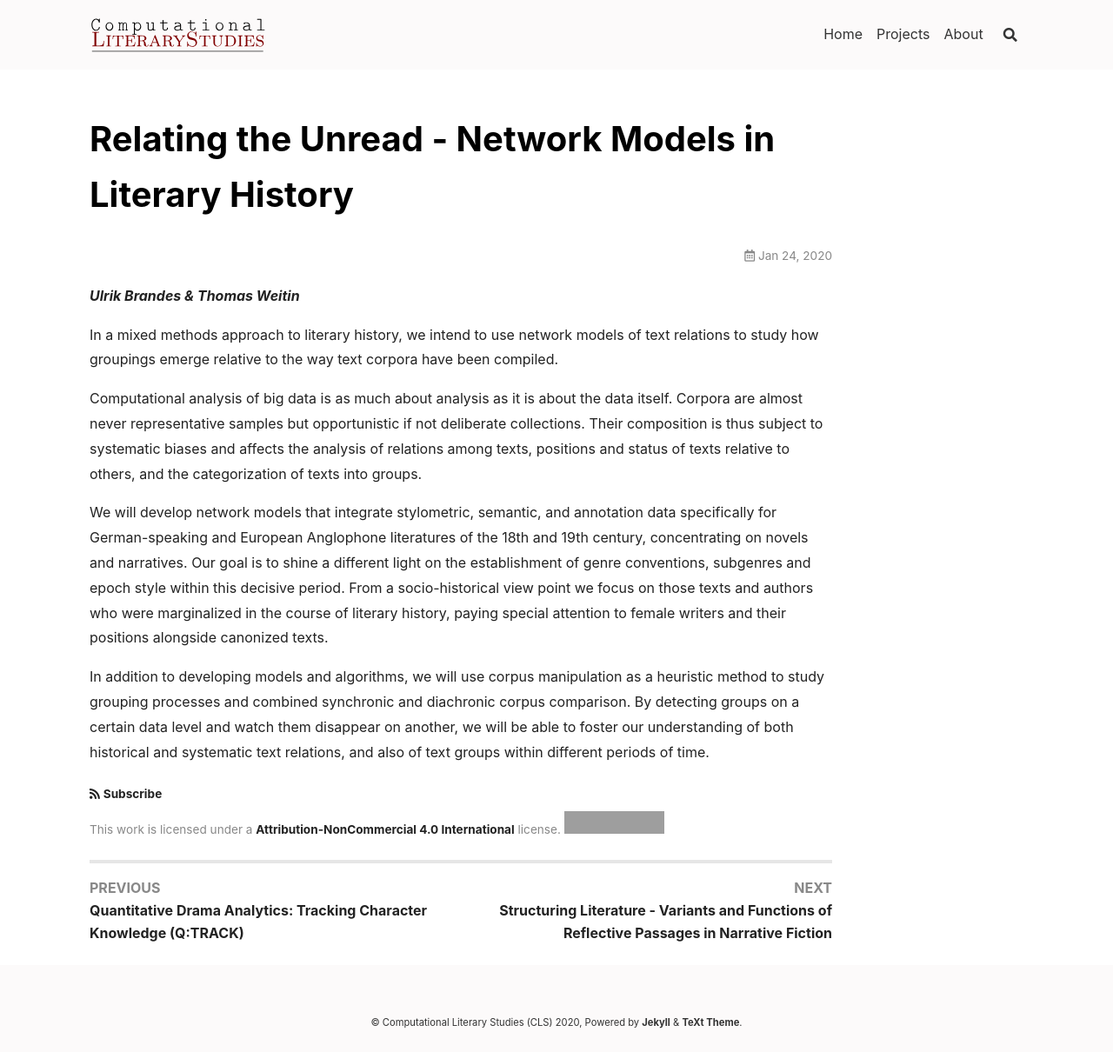
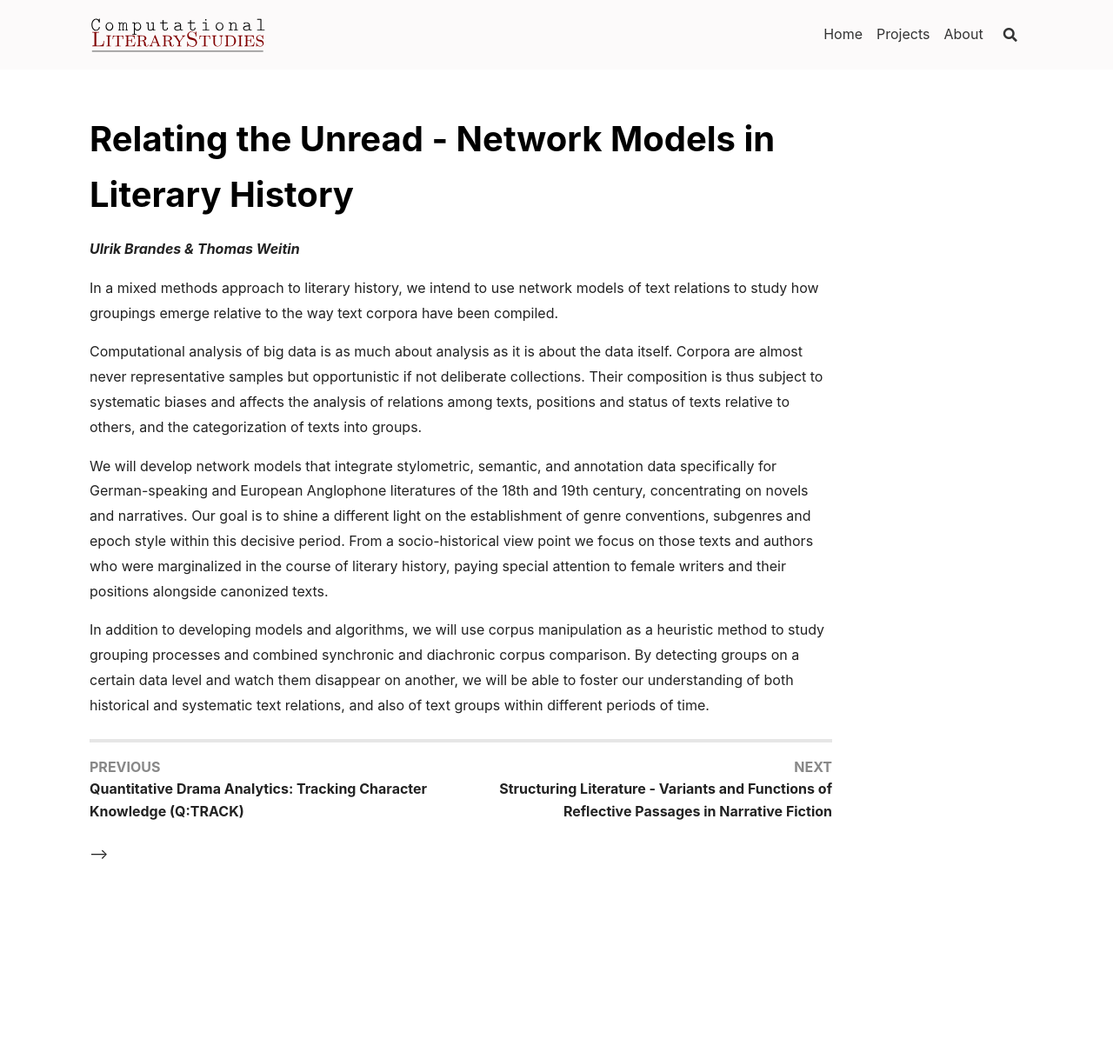
Before and after one commit to dfg-spp-cls/projects_en, a Jekyll site: the page built from _posts/2020-01-24-TP-Relating_the_Unread.md, in a window 1280 px wide. Shown: the whole page at 87% size. Built offline with Jekyll 4.4.1, drawn with Linux system fonts in a browser that asks for light colours; nearby versions of some CDN libraries; after the commit the page ends 1020 px from its top, so only the background shows below that; grey boxes are pictures that could not be loaded.

Commit message:
removed header and footer from project description in html

```diff
--- a/_config.yml
+++ b/_config.yml
@@ -74,7 +74,7 @@
 excerpt_separator: <!--more-->
 
 ## license
-license: CC-BY-NC-4.0 # "CC-BY-4.0", "CC-BY-SA-4.0", "CC-BY-NC-4.0", "CC-BY-ND-4.0"
+license: #CC-BY-NC-4.0 # "CC-BY-4.0", "CC-BY-SA-4.0", "CC-BY-NC-4.0", "CC-BY-ND-4.0"
 
 ## TOC
 toc:
--- a/_includes/article-footer.html
+++ b/_includes/article-footer.html
@@ -39,7 +39,7 @@
   {%- endif -%}
 
   {%- if _show_subscribe -%}
-    <div class="article__subscribe">{%- include article/footer/subscribe.html -%}</div>
+ <!--   <div class="article__subscribe">{%- include article/footer/subscribe.html -%}</div> -->
   {%- endif -%}
 
   {%- if _license != false -%}
--- a/_includes/article-header.html
+++ b/_includes/article-header.html
@@ -18,6 +18,7 @@
       {%- if _show_title -%}
         <header><h1>{{ _article_title }}</h1></header>
       {%- endif -%}
+<!--
       {%- if _show_edit_on_github -%}
         {%- if site.repository and site.repository_tree -%}
           {%- include snippets/is_collection.html page=include.article -%}
@@ -37,6 +38,7 @@
             href="https://github.com/{{ _github_path }}">
             <i class="far fa-edit"></i></a>
         {%- endif -%}
+-->
       {%- endif -%}
     </div>
   {%- else -%}
--- a/_layouts/article.html
+++ b/_layouts/article.html
@@ -12,7 +12,7 @@
   {%- include article/top/custom.html -%}
 
   <div class="article__content" itemprop="articleBody">{{ content }}</div>
-
+<!--
   {%- if _sharing -%}
     <section class="article__sharing d-print-none">{%- include sharing.html -%}</section>
   {%- endif -%}
@@ -21,7 +21,7 @@
     {%- include article-footer.html -%}
     {%- include article-section-navigator.html -%}
   </div>
-
+-->
 </div>
 
 <script>
```
